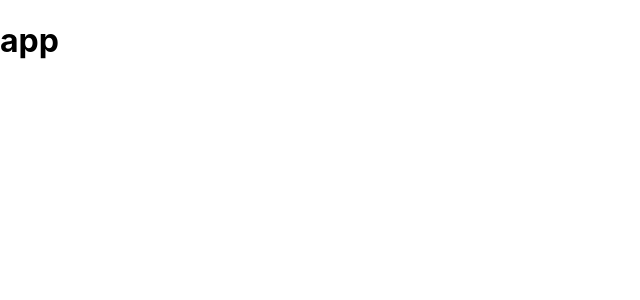
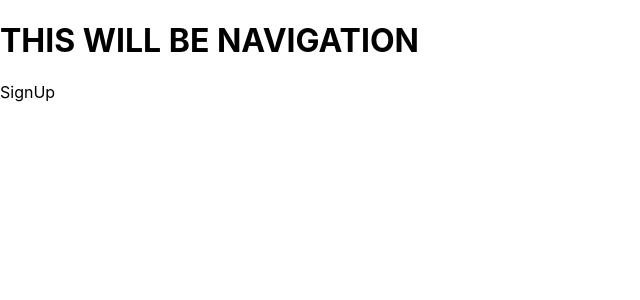
Before and after one commit to a1364t/frontend-airlines, a React (Create React App) app: page /signup in a window 1280 px wide. Shown: the top 300 px of the page, without its empty margins (0-640 px from the left). Built offline with nearby package versions, Linux system fonts and the light colour scheme.

Commit message:
routes start

```diff
--- a/package.json
+++ b/package.json
@@ -8,6 +8,7 @@
     "@testing-library/user-event": "^13.5.0",
     "react": "^18.1.0",
     "react-dom": "^18.1.0",
+    "react-router-dom": "^6.3.0",
     "react-scripts": "5.0.1",
     "web-vitals": "^2.1.4"
   },
--- a/src/components/App.js
+++ b/src/components/App.js
@@ -1,7 +1,13 @@
+import Pages from "../pages/Pages";
+import { BrowserRouter } from "react-router-dom";
+
 function App() {
 	return (
 		<div className="App">
-			<h1>app</h1>
+			<BrowserRouter>
+				<h1>THIS WILL BE NAVIGATION</h1>
+				<Pages />
+			</BrowserRouter>
 		</div>
 	);
 }
--- /dev/null
+++ b/src/pages/Home.js
@@ -0,0 +1,7 @@
+import React from "react";
+
+function Home() {
+	return <div>Home</div>;
+}
+
+export default Home;
--- /dev/null
+++ b/src/pages/Login.js
@@ -0,0 +1,7 @@
+import React from "react";
+
+function Login() {
+	return <div>Login</div>;
+}
+
+export default Login;
--- /dev/null
+++ b/src/pages/Pages.js
@@ -0,0 +1,20 @@
+import React from "react";
+import { Route, Routes, useLocation } from "react-router-dom";
+import Home from "./Home";
+import SignUp from "./SignUp";
+import Login from "./Login";
+
+function Pages() {
+	const location = useLocation();
+	return (
+		<>
+			<Routes location={location} key={location.pathname}>
+				<Route path="/" element={<Home />} />
+				<Route path="/login" element={<Login />} />
+				<Route path="/signup" element={<SignUp />} />
+			</Routes>
+		</>
+	);
+}
+
+export default Pages;
--- /dev/null
+++ b/src/pages/SignUp.js
@@ -0,0 +1,7 @@
+import React from "react";
+
+function SignUp() {
+	return <div>SignUp</div>;
+}
+
+export default SignUp;
```
Also changed, not shown: public/index.html (+0 -23 lines), src/pages/Flights.js (added, +9 -0 lines), src/pages/Planes.js (added, +9 -0 lines), src/pages/Reservations.js (added, +9 -0 lines), src/pages/Show.js (added, +9 -0 lines), 1 other file (tests, documents, lock files or other folders).
